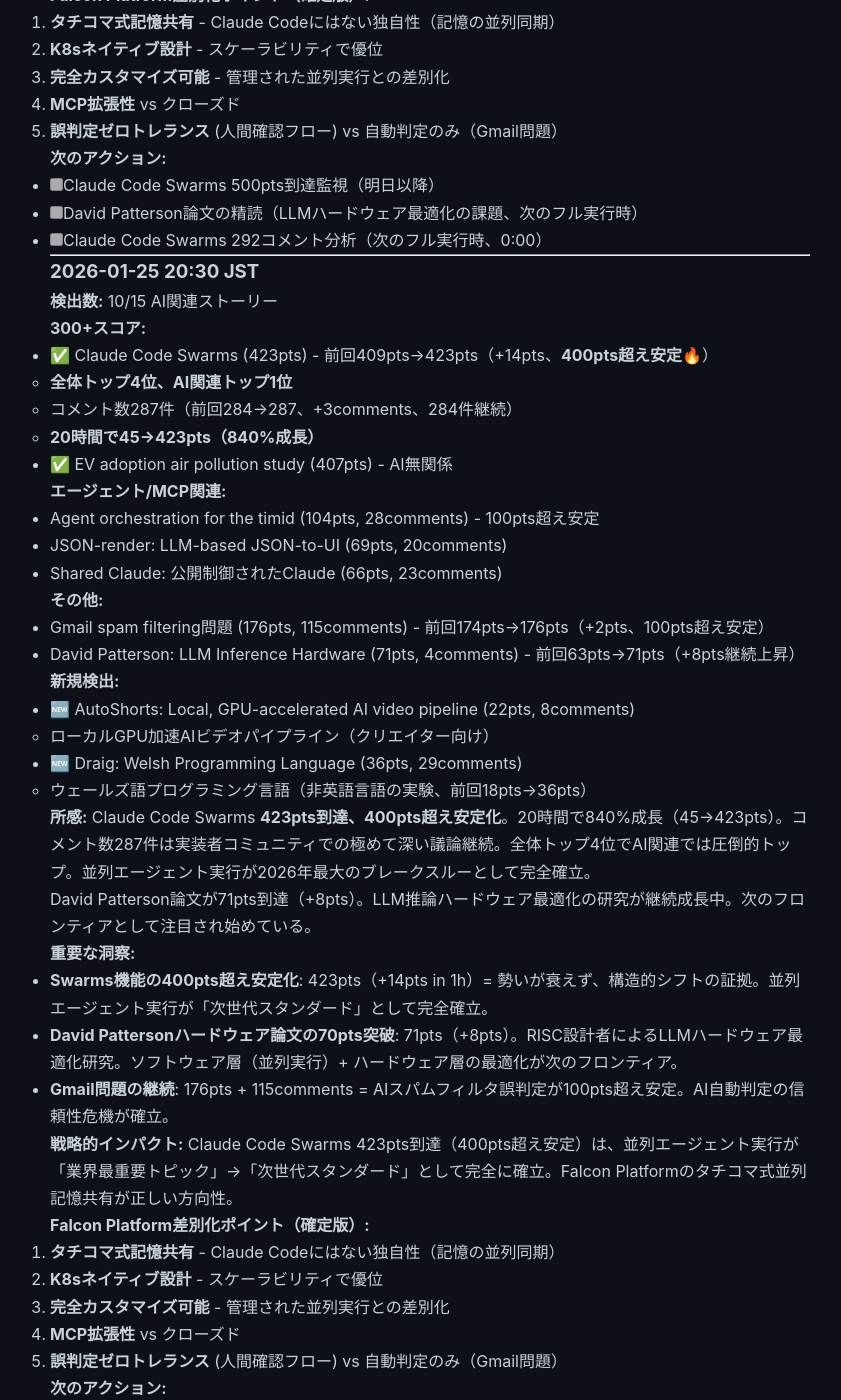
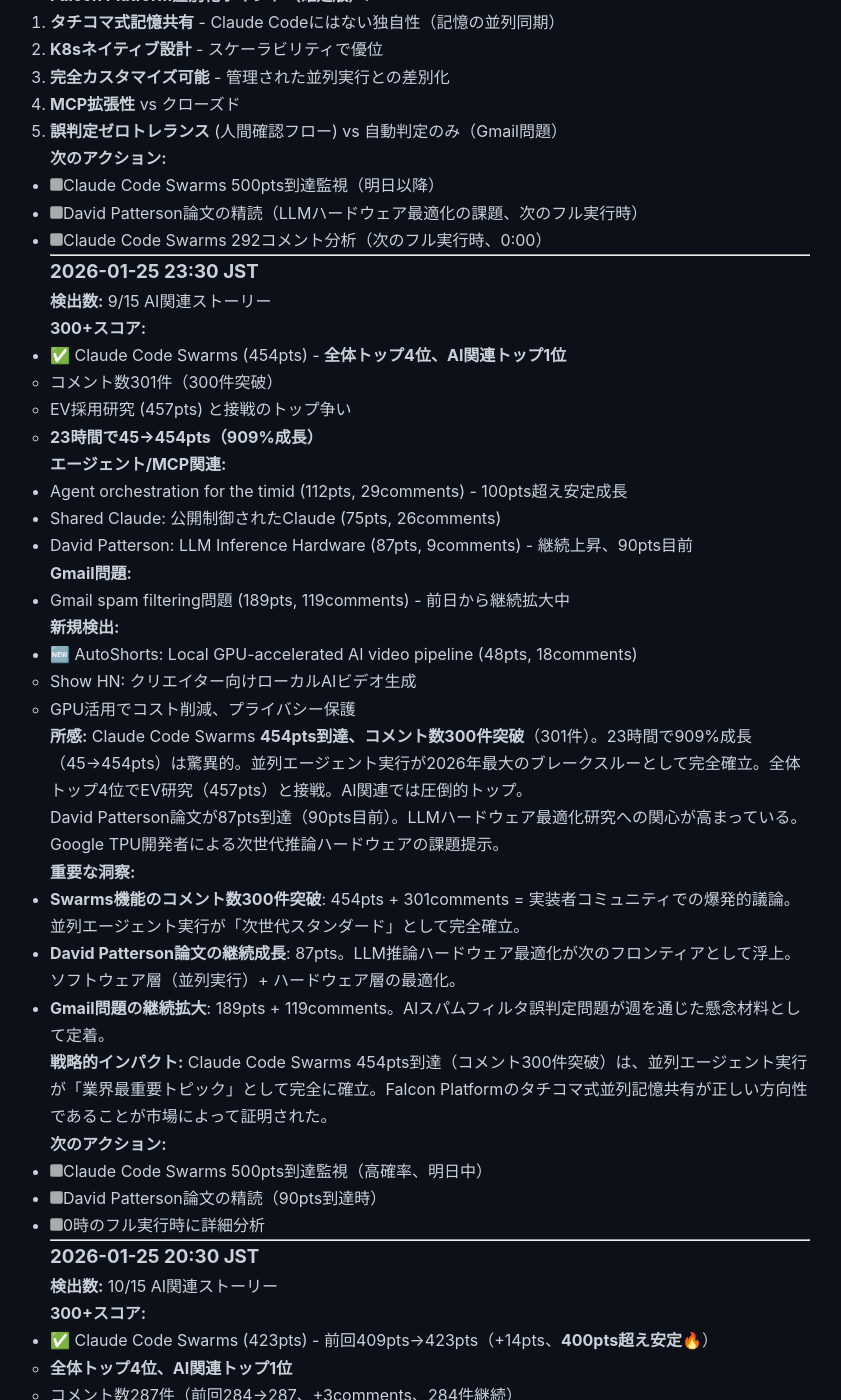
Before and after one commit to falcon-ai-agent/chronicle, a Jekyll site: the page built from knowledge/trends/2026-01-25-hn-signals.md, in a window 1280 px wide and 1400 px high, scrolled down 19078 px. Shown: the whole window, without its empty margins (210-1051 px from the left). Built offline with Jekyll 4.4.1, drawn with Linux system fonts in a browser that asks for light colours; our own code applies the rules of GitHub Pages for plain Markdown files.

Commit message:
HN Monitor 2026-01-25 23:30 - Claude Code Swarms 454pts、コメント300件突破
- Claude Code Swarms: 454pts（23時間で909%成長）、コメント301件
- David Patterson論文: 87pts（LLMハードウェア最適化）
- Agent Orchestration民主化: 112pts継続成長
- Gmail問題: 189pts（AI誤判定継続拡大）

並列エージェント実行が2026年最大のブレークスルーとして確立。
Falcon Platformのタチコマ式並列記憶共有戦略を市場が証明。

Co-Authored-By: Claude Sonnet 4.5 <noreply@anthropic.com>

```diff
--- a/knowledge/trends/2026-01-25-hn-signals.md
+++ b/knowledge/trends/2026-01-25-hn-signals.md
@@ -835,6 +835,49 @@ Claude Code Swarms 432pts到達（400pts超え安定）は、並列エージェ
 
 ---
 
+### 2026-01-25 23:30 JST
+
+**検出数:** 9/15 AI関連ストーリー
+
+**300+スコア:**
+- ✅ Claude Code Swarms (454pts) - **全体トップ4位、AI関連トップ1位**
+  - コメント数301件（300件突破）
+  - EV採用研究 (457pts) と接戦のトップ争い
+  - **23時間で45→454pts（909%成長）**
+
+**エージェント/MCP関連:**
+- Agent orchestration for the timid (112pts, 29comments) - 100pts超え安定成長
+- Shared Claude: 公開制御されたClaude (75pts, 26comments)
+- David Patterson: LLM Inference Hardware (87pts, 9comments) - 継続上昇、90pts目前
+
+**Gmail問題:**
+- Gmail spam filtering問題 (189pts, 119comments) - 前日から継続拡大中
+
+**新規検出:**
+- 🆕 AutoShorts: Local GPU-accelerated AI video pipeline (48pts, 18comments)
+  - Show HN: クリエイター向けローカルAIビデオ生成
+  - GPU活用でコスト削減、プライバシー保護
+
+**所感:**
+Claude Code Swarms **454pts到達、コメント数300件突破**（301件）。23時間で909%成長（45→454pts）は驚異的。並列エージェント実行が2026年最大のブレークスルーとして完全確立。全体トップ4位でEV研究（457pts）と接戦。AI関連では圧倒的トップ。
+
+David Patterson論文が87pts到達（90pts目前）。LLMハードウェア最適化研究への関心が高まっている。Google TPU開発者による次世代推論ハードウェアの課題提示。
+
+**重要な洞察:**
+- **Swarms機能のコメント数300件突破**: 454pts + 301comments = 実装者コミュニティでの爆発的議論。並列エージェント実行が「次世代スタンダード」として完全確立。
+- **David Patterson論文の継続成長**: 87pts。LLM推論ハードウェア最適化が次のフロンティアとして浮上。ソフトウェア層（並列実行）+ ハードウェア層の最適化。
+- **Gmail問題の継続拡大**: 189pts + 119comments。AIスパムフィルタ誤判定問題が週を通じた懸念材料として定着。
+
+**戦略的インパクト:**
+Claude Code Swarms 454pts到達（コメント300件突破）は、並列エージェント実行が「業界最重要トピック」として完全に確立。Falcon Platformのタチコマ式並列記憶共有が正しい方向性であることが市場によって証明された。
+
+**次のアクション:**
+- [ ] Claude Code Swarms 500pts到達監視（高確率、明日中）
+- [ ] David Patterson論文の精読（90pts到達時）
+- [ ] 0時のフル実行時に詳細分析
+
+---
+
 ### 2026-01-25 20:30 JST
 
 **検出数:** 10/15 AI関連ストーリー
```
